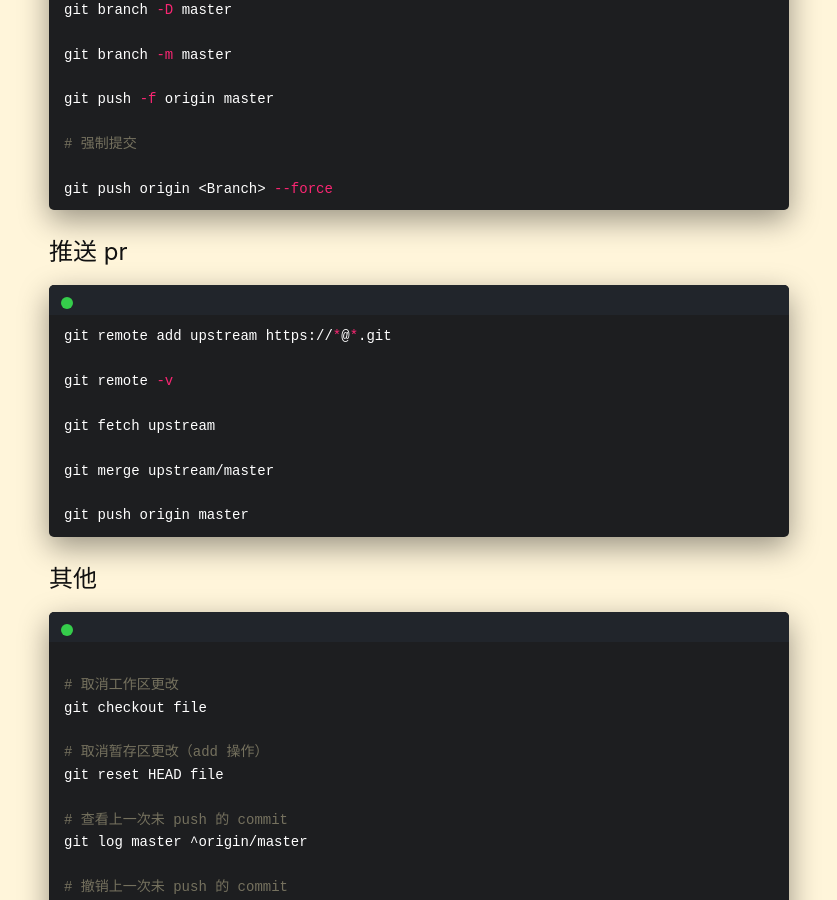
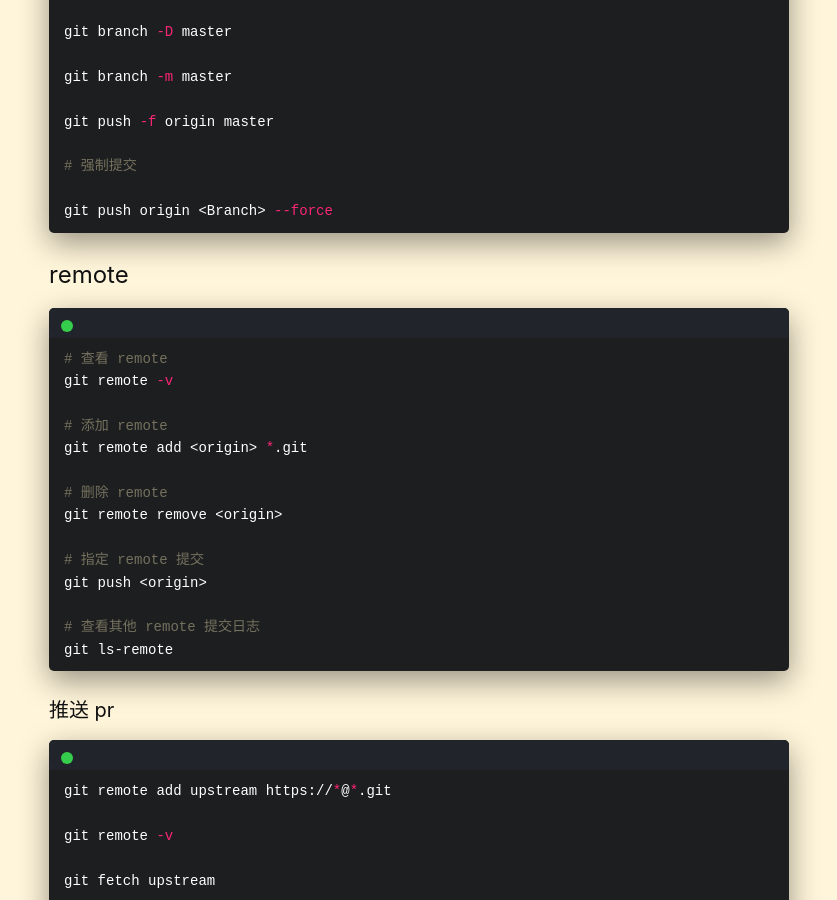
Before and after one commit to karl-cheung/karl-cheung.github.io, a Jekyll site: the page built from _posts/2018-03-07-git-shell.markdown, in a window 1280 px wide and 900 px high, scrolled down 1506 px. Shown: the whole window, without its empty margins (221-1058 px from the left). Built offline with Jekyll 4.4.1, drawn with Linux system fonts in a browser that asks for light colours.

Commit message:
update posts and plan

````diff
--- a/_data/plan.yml
+++ b/_data/plan.yml
@@ -130,3 +130,8 @@
   date: 2019-08-17
   type: 2
   link: https://img3.doubanio.com/view/photo/s_ratio_poster/public/p2563751491.jpg
+
+- name: 诛仙 1
+  date: 2019-09-13
+  type: 2
+  link: https://img3.doubanio.com/view/photo/s_ratio_poster/public/p2567346094.jpg
--- a/_posts/2018-03-07-git-shell.markdown
+++ b/_posts/2018-03-07-git-shell.markdown
@@ -1,6 +1,6 @@
 ---
 layout: post
-title: "git 命令行"
+title: 'git 命令行'
 date: 2018-03-07
 categories: jekyll update
 ---
@@ -8,6 +8,7 @@ categories: jekyll update
 ## 配置
 
 ```shell
+
 git config --global user.name 'name'
 
 git config --global user.email 'mailbox@*’
@@ -72,7 +73,26 @@ git push -f origin master
 git push origin <Branch> --force
 ```
 
-## 推送 pr
+## remote
+
+```shell
+# 查看 remote
+git remote -v
+
+# 添加 remote
+git remote add <origin> *.git
+
+# 删除 remote
+git remote remove <origin>
+
+# 指定 remote 提交
+git push <origin>
+
+# 查看其他 remote 提交日志
+git ls-remote
+```
+
+### 推送 pr
 
 ```shell
 git remote add upstream https://*@*.git
````
